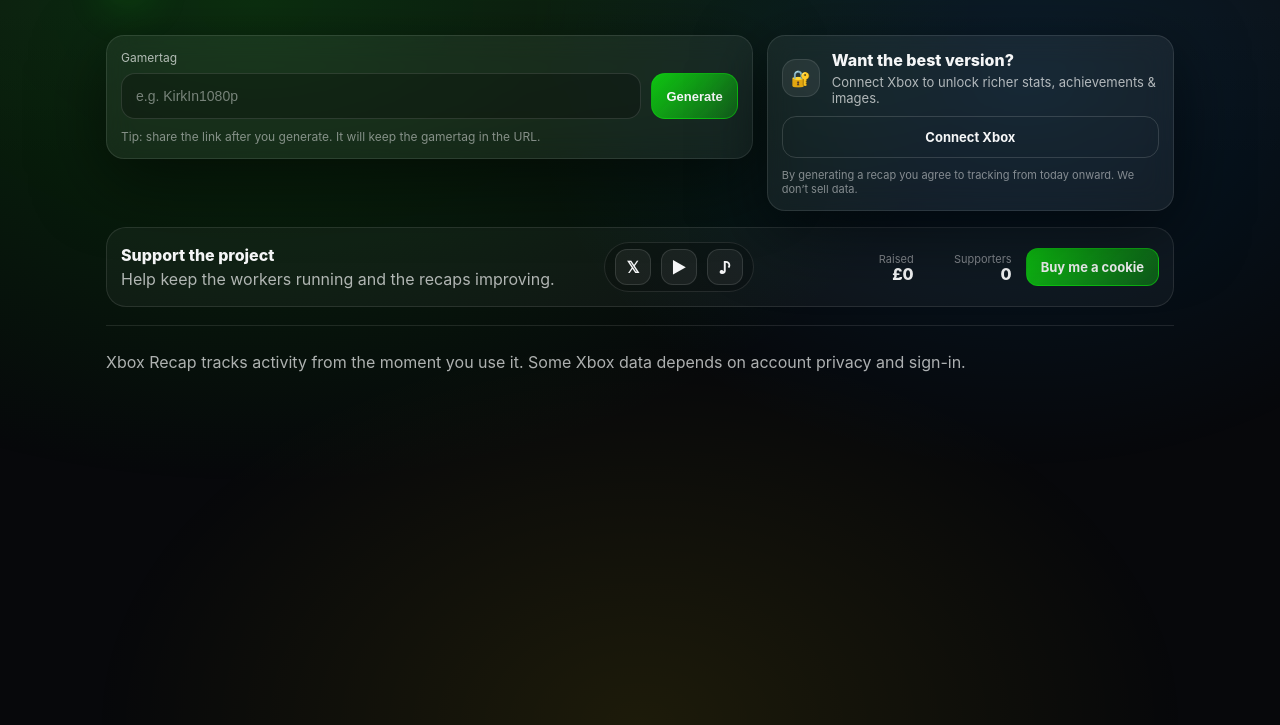
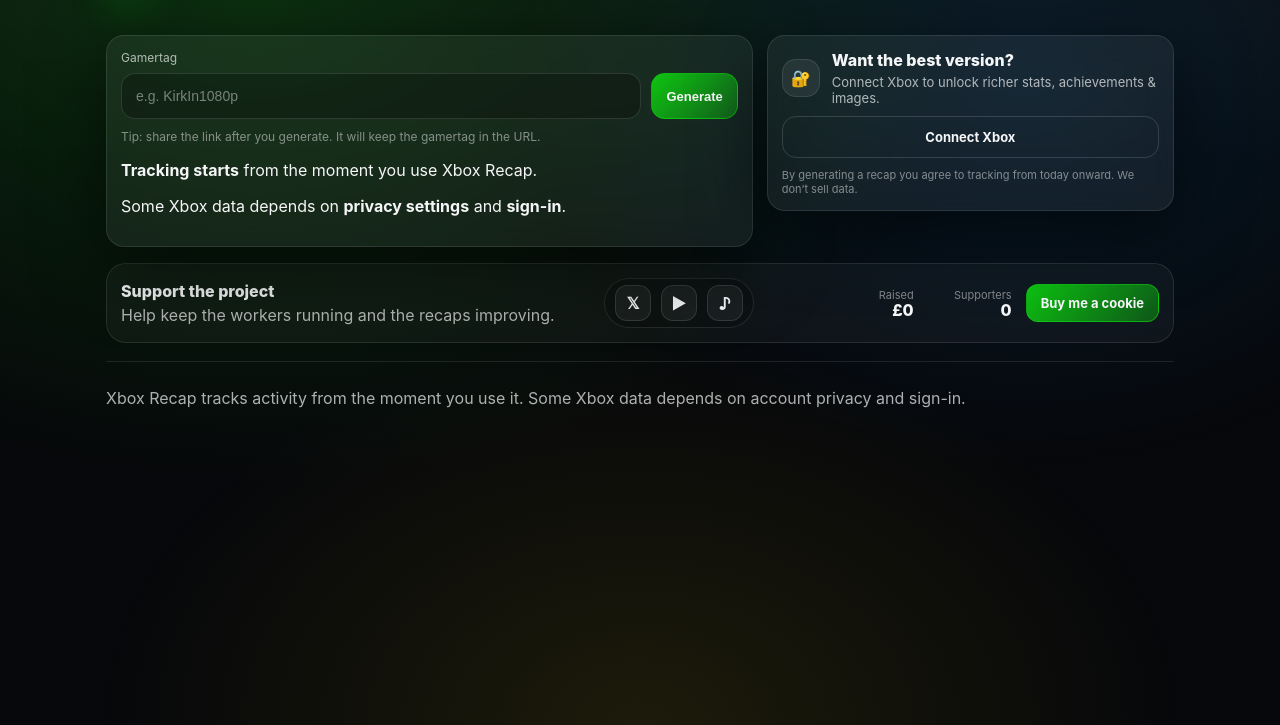
Before and after one commit to kirkin1080p/Xbox-recap-2025, a plain HTML site: page index.html in a window 1280 px wide. Shown: the part 75-800 px from the top of the page. Drawn offline with nearby package versions, Linux system fonts and the light colour scheme; no server answers.

Commit message:
Update index.html

```diff
--- a/index.html
+++ b/index.html
@@ -46,7 +46,14 @@
           <input id="gamertagInput" type="text" placeholder="e.g. KirkIn1080p" autocomplete="off" />
           <button id="generateBtn" class="btn primary" type="button">Generate</button>
         </div>
+
         <p class="hint">Tip: share the link after you generate. It will keep the gamertag in the URL.</p>
+
+        <!-- ✅ NEW: explanatory copy (below the input) -->
+        <div class="lookupNote" aria-label="Tracking and data notes">
+          <p><strong>Tracking starts</strong> from the moment you use Xbox Recap.</p>
+          <p class="mutedLine">Some Xbox data depends on <strong>privacy settings</strong> and <strong>sign-in</strong>.</p>
+        </div>
       </div>
 
       <!-- Right column: shows Connect prompt (logged out) -->
```
